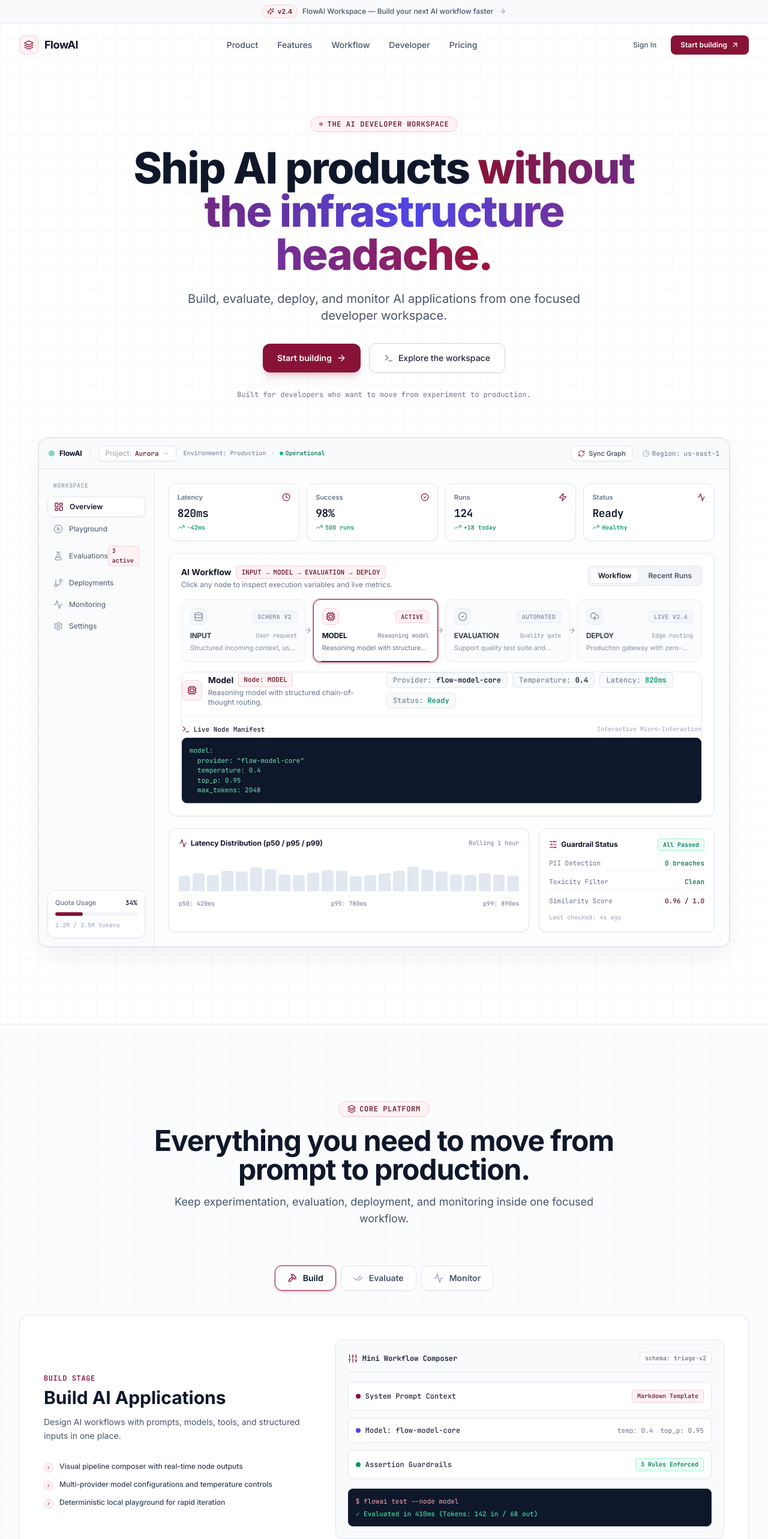
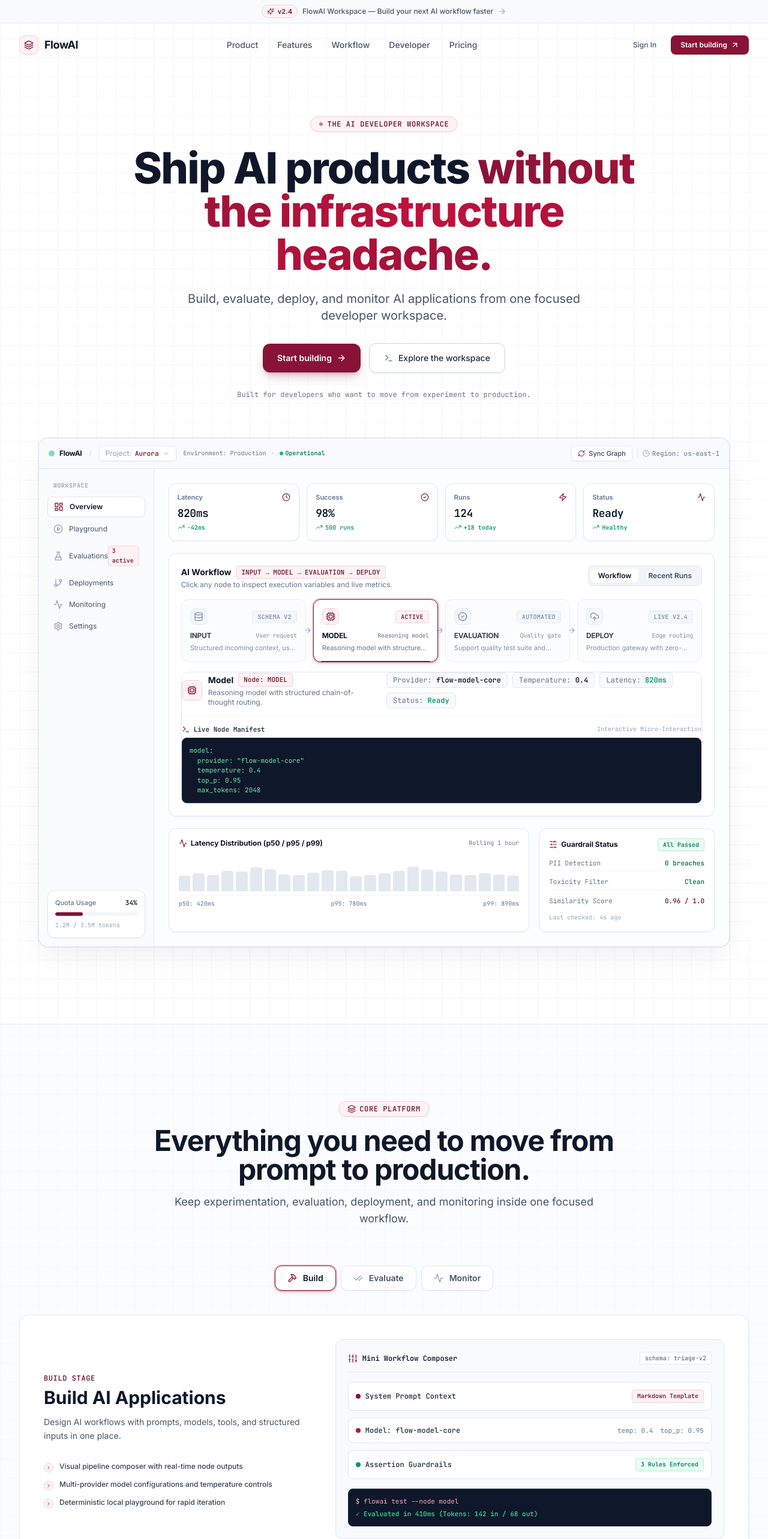
Before and after one commit to Amit123103/FLOWAI, a Next.js app: page / in a window 1280 px wide. Shown: the top 2566 px of the page at 60% size. Built offline with nearby package versions, Linux system fonts and the light colour scheme.

Commit message:
feat: add Hero and ProductCapabilities components to landing page

```diff
--- a/components/Hero.tsx
+++ b/components/Hero.tsx
@@ -25,7 +25,7 @@
             className="text-4xl sm:text-5xl md:text-6xl lg:text-7xl font-extrabold tracking-tight text-slate-900 leading-[1.08]"
           >
             Ship AI products{" "}
-            <span className="text-transparent bg-clip-text bg-gradient-to-r from-brand-600 via-indigo-600 to-brand-500">
+            <span className="text-transparent bg-clip-text bg-gradient-to-r from-brand-600 via-rose-700 to-brand-500">
               without the infrastructure headache.
             </span>
           </h1>
@@ -39,7 +39,7 @@
           <div className="pt-2 flex flex-col sm:flex-row items-center justify-center gap-3.5">
             <a
               href="#cta"
-              className="w-full sm:w-auto inline-flex items-center justify-center gap-2 px-6 py-3.5 rounded-xl bg-brand-600 hover:bg-brand-700 text-white font-semibold text-sm shadow-lg shadow-brand-600/20 hover:shadow-brand-600/30 transition-all duration-200 hover:-translate-y-0.5 active:translate-y-0 focus-visible:ring-2 focus-visible:ring-brand-400"
+              className="w-full sm:w-auto inline-flex items-center justify-center gap-2 px-6 py-3.5 rounded-xl bg-brand-600 hover:bg-brand-700 text-white font-semibold text-sm shadow-lg shadow-brand-600/25 hover:shadow-brand-600/35 transition-all duration-200 hover:-translate-y-0.5 active:translate-y-0 focus-visible:ring-2 focus-visible:ring-brand-400"
             >
               <span>Start building</span>
               <ArrowRight className="w-4 h-4" />
--- a/components/ProductCapabilities.tsx
+++ b/components/ProductCapabilities.tsx
@@ -63,7 +63,7 @@
                 className={cn(
                   "flex items-center gap-2.5 px-5 py-2.5 rounded-xl text-sm font-semibold transition-all duration-200 focus-visible:outline-none focus-visible:ring-2 focus-visible:ring-brand-500",
                   isActive
-                    ? "bg-white text-slate-900 border border-brand-500 shadow-md shadow-brand-500/10 ring-2 ring-brand-500/10"
+                    ? "bg-white text-slate-900 border border-brand-600 shadow-md shadow-brand-500/15 ring-2 ring-brand-500/20"
                     : "bg-white/80 text-slate-600 hover:text-slate-900 border border-slate-200 hover:bg-white shadow-sm"
                 )}
               >
@@ -79,7 +79,7 @@
           {/* Left Details */}
           <div className="lg:col-span-5 space-y-6">
             <div>
-              <span className="text-xs font-mono font-bold uppercase text-brand-600 tracking-wider">
+              <span className="text-xs font-mono font-bold uppercase text-brand-700 tracking-wider">
                 {current.title} Stage
               </span>
               <h3 className="text-2xl sm:text-3xl font-bold text-slate-900 mt-1">
@@ -127,7 +127,7 @@
 
                   <div className="p-3 rounded-lg bg-white border border-slate-200 flex items-center justify-between shadow-xs">
                     <div className="flex items-center gap-2">
-                      <div className="w-2 h-2 rounded-full bg-indigo-600" />
+                      <div className="w-2 h-2 rounded-full bg-rose-700" />
                       <span className="text-slate-800 font-medium">Model: flow-model-core</span>
                     </div>
                     <div className="flex items-center gap-3 text-[11px] text-slate-500">
@@ -236,7 +236,7 @@
                       <span className="text-emerald-600 font-bold">740ms</span>
                     </div>
                     <div className="h-1.5 w-full bg-slate-200 rounded-full overflow-hidden">
-                      <div className="h-full bg-indigo-600 rounded-full w-[85%]" />
+                      <div className="h-full bg-rose-700 rounded-full w-[85%]" />
                     </div>
                   </div>
 
```
